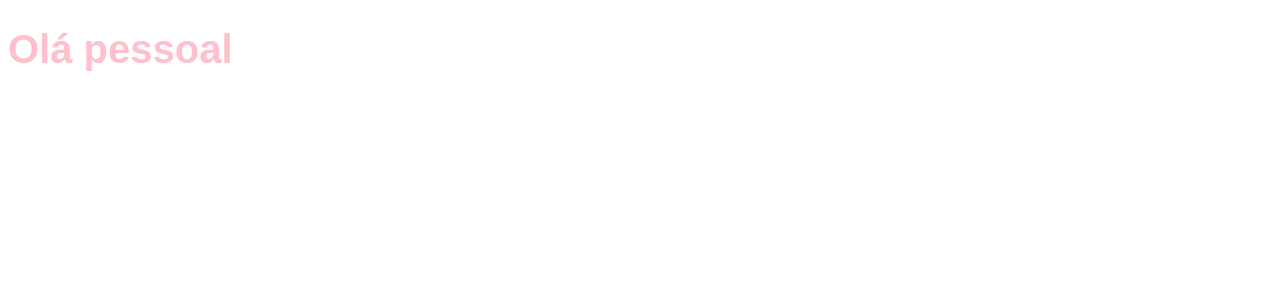
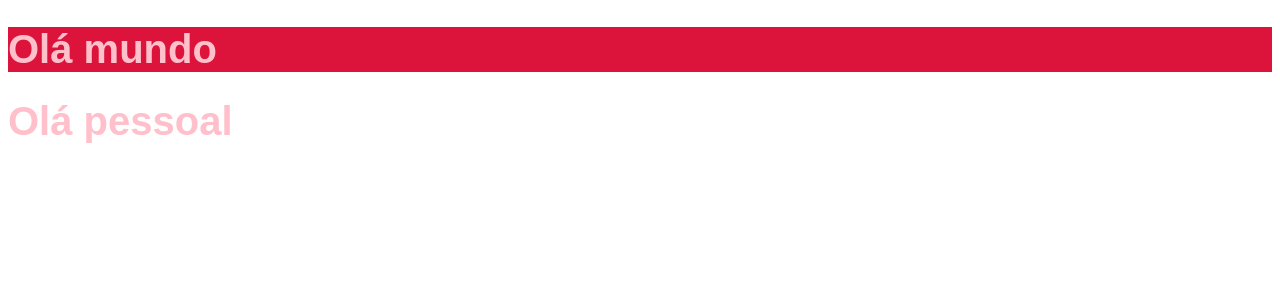
Before and after one commit to Leonardodev126/Aprendendo_React_Projeto_Chronos, a React (Vite) app in the folder chronos-pomodoro/: page / in a window 1280 px wide. Shown: the top 300 px of the page. Built offline with nearby package versions, Linux system fonts and the light colour scheme.

Commit message:
Introduzindo o CSS modules

```diff
--- a/chronos-pomodoro/src/App.tsx
+++ b/chronos-pomodoro/src/App.tsx
@@ -1,13 +1,13 @@
+import "./styles/theme.css"
 import "./styles/global.css"
-import "./styles/theme.css"
+import { Heading } from "./components/Heading";
 
 
 export function App() {
-  console.log('Olá');
-
   return (
     <>
-      <h1>Olá pessoal</h1>
+    <Heading />
+    <h1>Olá pessoal</h1>
     </>
   );
 }
--- /dev/null
+++ b/chronos-pomodoro/src/components/Heading.module.css
@@ -0,0 +1,8 @@
+
+.heading {
+    background-color: crimson;
+}
+
+.cyan {
+    color: cyan;
+}
--- /dev/null
+++ b/chronos-pomodoro/src/components/Heading.tsx
@@ -0,0 +1,5 @@
+import styles from "./Heading.module.css";
+
+export function Heading() {
+    return <h1 className={styles.heading}>Olá mundo</h1>
+}
```
